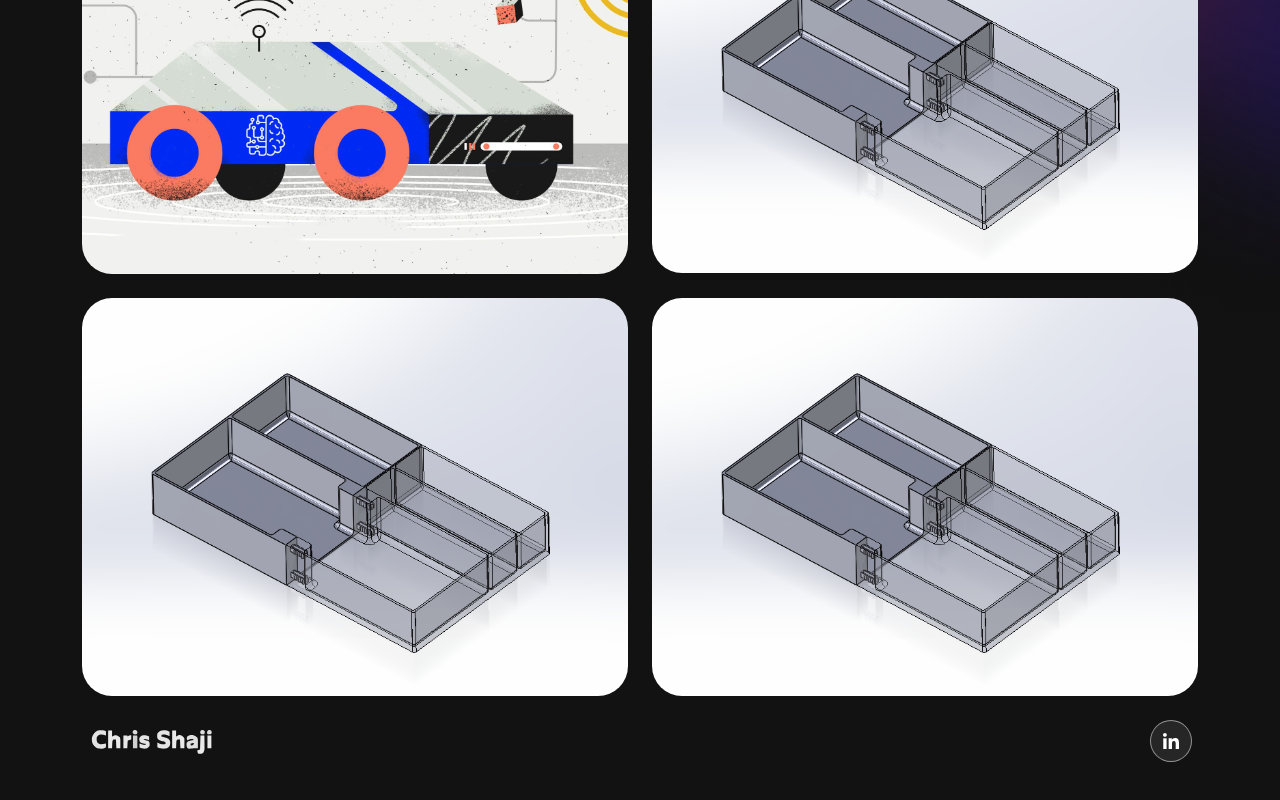
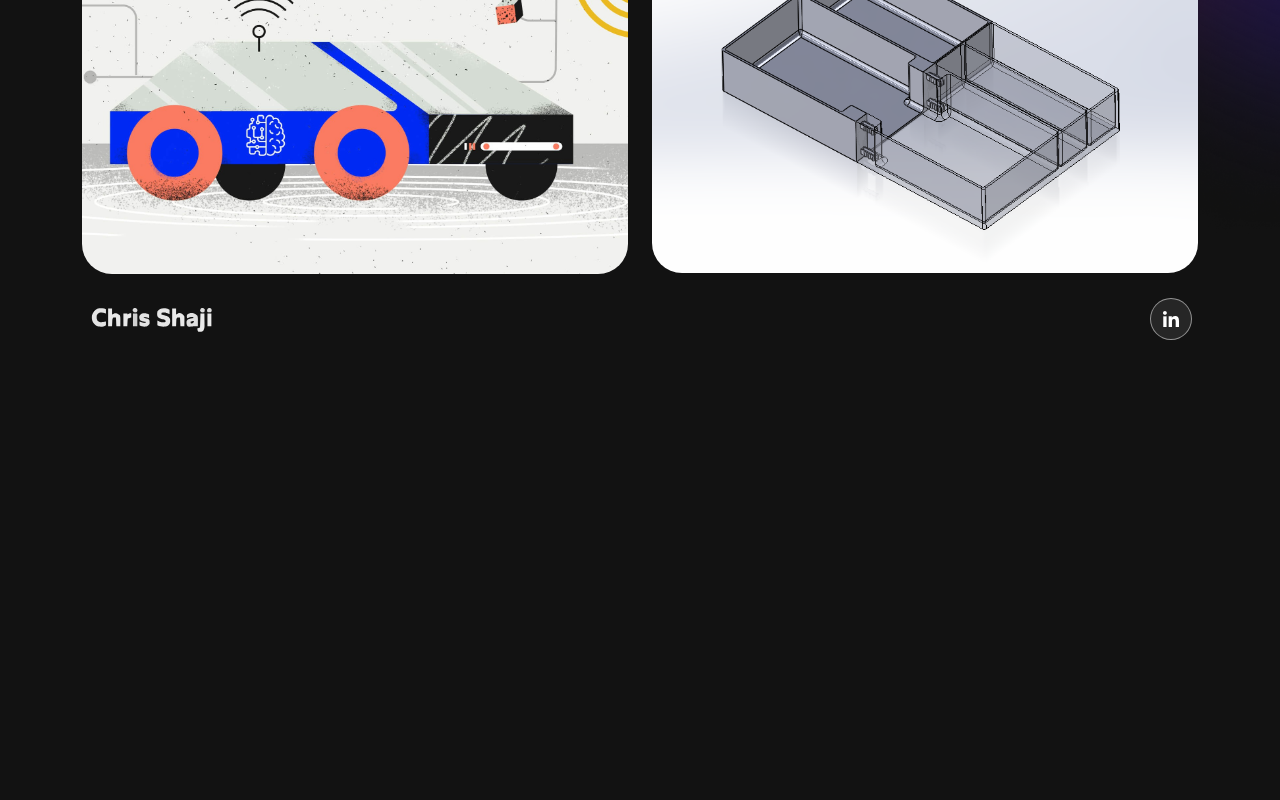
Before and after one commit to chrisshaji/react-portfolio, a React (Create React App) app: page / in a window 1280 px wide. Shown: the part 1420-2220 px from the top of the page. After the commit the page ends 1810 px from the top, so only its background shows below. Built offline with nearby package versions, Linux system fonts and the light colour scheme.

Commit message:
desc change

```diff
--- a/src/components/Projects.js
+++ b/src/components/Projects.js
@@ -34,18 +34,19 @@ export const Projects = () => {
       imgUrl: projImg4,
       linkUrl: "https://github.com/chrisshaji/Kitchen-Organizer"
     },
-    {
-      title: "ASME Go Kart",
-      description: "A drivable Go-Kart made from scratch",
-      imgUrl: projImg4,
-      linkUrl: "https://github.com/chrisshaji/ASME-Go-Kart-2024-25"
-    },
-    {
-      title: "Scissor Lift",
-      description: "Class project for MEEN 360",
-      imgUrl: projImg4,
-      linkUrl: "https://github.com/chrisshaji/Scissor-Lift"
-    },
+
+    // {
+    //   title: "ASME Go Kart",
+    //   description: "A drivable Go-Kart made from scratch",
+    //   imgUrl: projImg4,
+    //   linkUrl: "https://github.com/chrisshaji/ASME-Go-Kart-2024-25"
+    // },
+    // {
+    //   title: "Scissor Lift",
+    //   description: "Class project for MEEN 360",
+    //   imgUrl: projImg4,
+    //   linkUrl: "https://github.com/chrisshaji/Scissor-Lift"
+    // },
   ];
 
   return (
```
